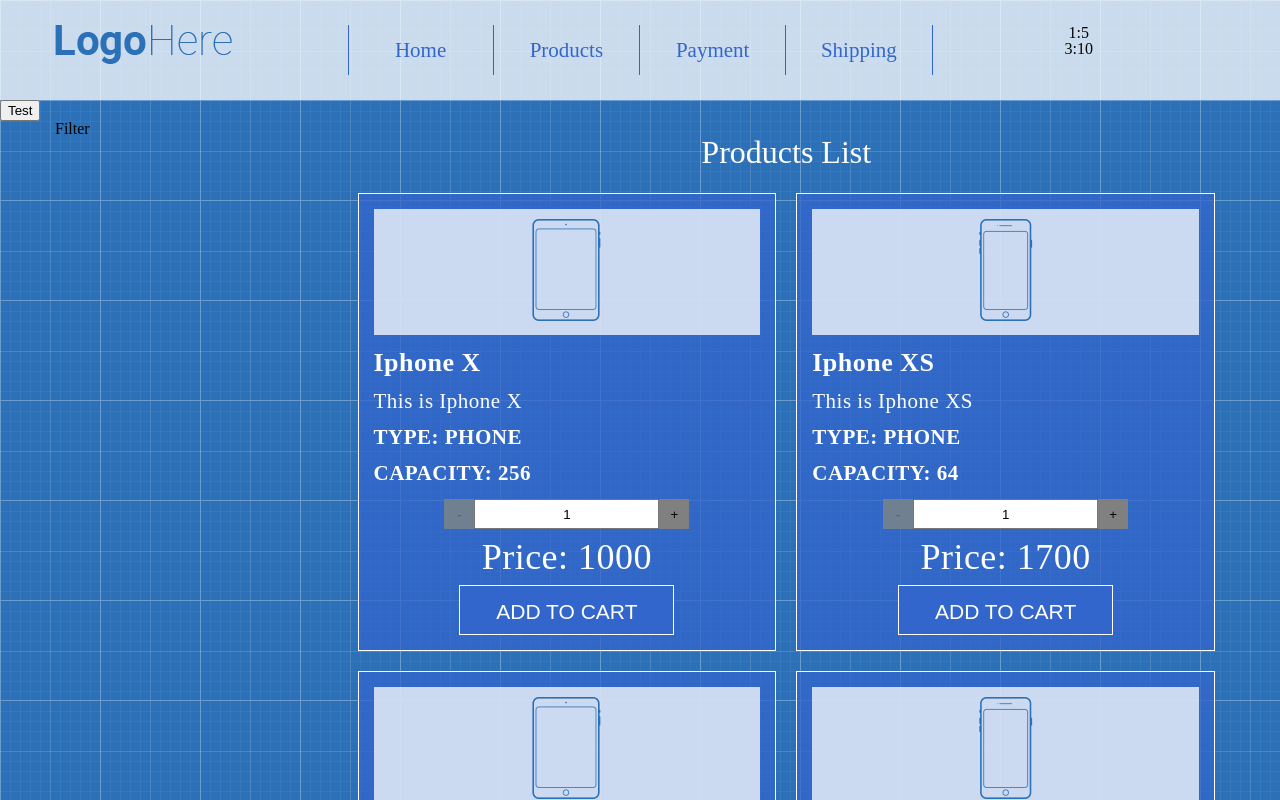
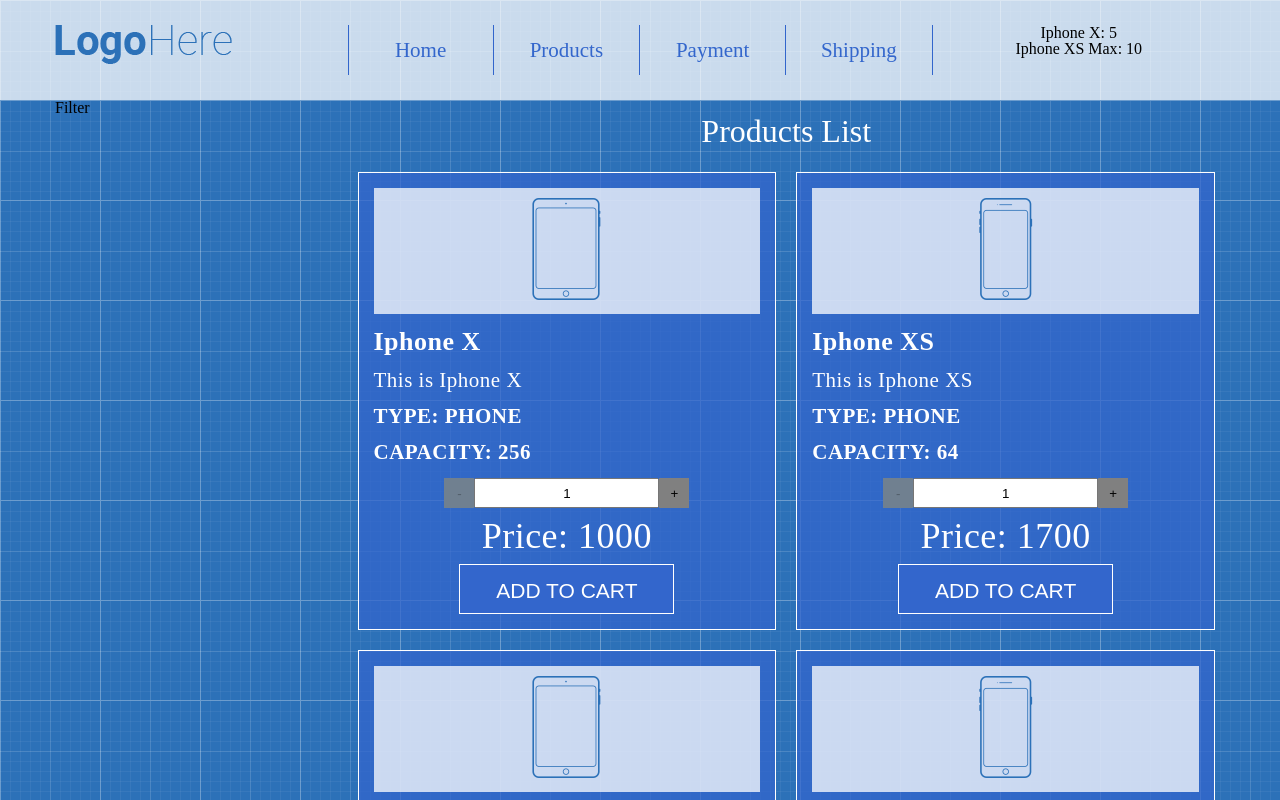
Before and after one commit to dimonkatri4/shop-project, a React (Create React App) app: page / in a window 1280 px wide. Shown: the top 800 px of the page. Built offline with nearby package versions, Linux system fonts and the light colour scheme.

Commit message:
вивели в cart назву товару

```diff
--- a/src/App/App.js
+++ b/src/App/App.js
@@ -36,7 +36,6 @@
 			<Header
 				productInCart= {this.state.productInCart}
 			/>
-			<button onClick={()=>this.addProductToCart(1,1)} >Test</button>
 			<Main
 				addProductToCart = {this.addProductToCart}
 			/>
--- a/src/App/Header/Cart/Cart.js
+++ b/src/App/Header/Cart/Cart.js
@@ -8,7 +8,8 @@
 	[product.id]:product
 }),{})
 
-// console.log(productsMap)
+
+console.log(productsMap)
 
 
 const Cart = ({
@@ -19,7 +20,9 @@
 	<div className="cart text-center">
 		{
 			keys(productInCart).map((productId)=>(
-				<div key={productId}>{productId}:{productInCart[productId]}</div>
+				<div key={productId}>
+					{productsMap[productId].name}: {productInCart[productId]}
+					</div>
 			))
 
 		}
```
